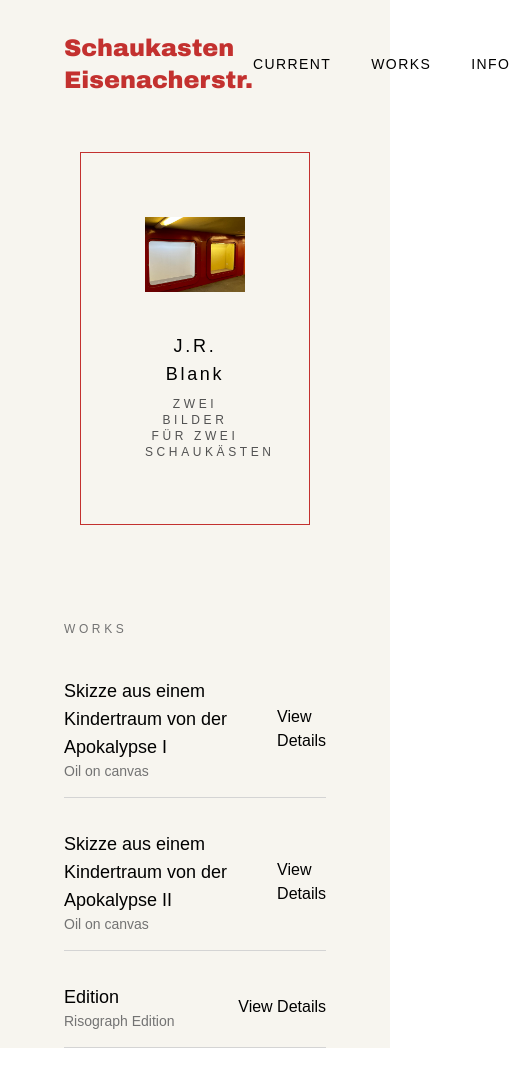
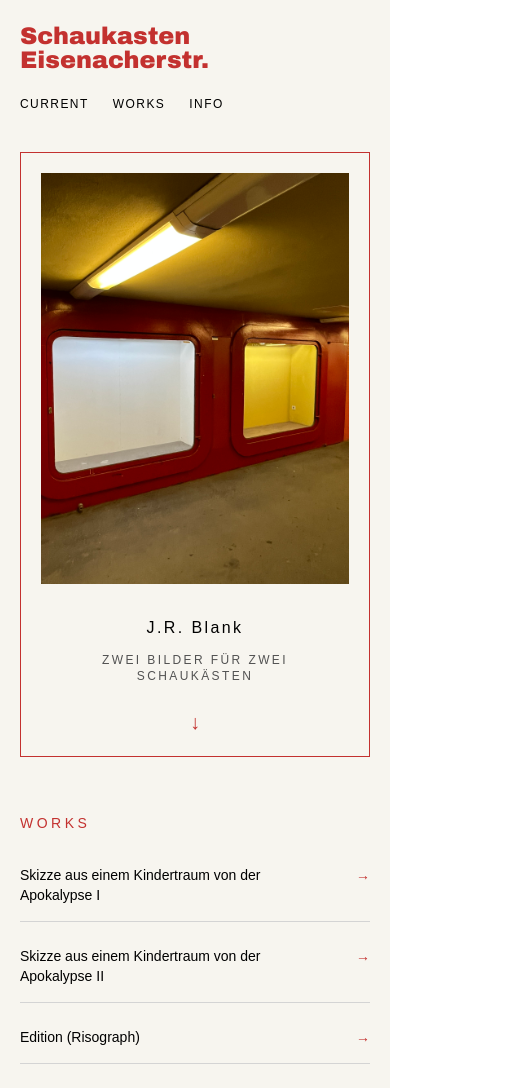
Before and after one commit to jr0blank/schaukasten-eisenacher, a Next.js app: page / in a window 390 px wide. Shown: the whole page, 510 px wide, since content can reach past the window. Before the commit the page ends 1048 px from the top, so only its background shows below. Built offline with nearby package versions, Linux system fonts and the light colour scheme.

Commit message:
Fix mobile homepage layout

```diff
--- a/app/page.tsx
+++ b/app/page.tsx
@@ -1,6 +1,5 @@
+import Image from "next/image";
 import Link from "next/link";
-
-import Image from "next/image";
 import { Archivo_Black } from "next/font/google";
 
 const archivoBlack = Archivo_Black({
@@ -10,106 +9,78 @@ const archivoBlack = Archivo_Black({
 
 export default function Home() {
   return (
-    <main className="min-h-screen bg-[#f7f5ef] text-black">
+    <main className="min-h-screen bg-[#f7f5ef] text-black px-5 py-6 md:px-16 md:py-8">
 
-      {/* Header */}
-
-      <header className="flex justify-between items-center px-16 pt-8 pb-14">
-
-        <h1 className={`${archivoBlack.className} text-[#c3312f] text-2xl`}>
+      <header className="mb-10 flex flex-col gap-6 md:flex-row md:items-center md:justify-between">
+        <h1 className={`${archivoBlack.className} text-[#c3312f] text-2xl leading-none md:text-xl`}>
           Schaukasten Eisenacherstr.
-
-
         </h1>
 
-        <nav className="flex gap-10 text-sm tracking-widest uppercase">
-
-
+        <nav className="flex gap-6 text-xs tracking-[0.12em] uppercase md:text-sm">
           <Link href="/">Current</Link>
           <Link href="/works">Works</Link>
           <Link href="/info">Info</Link>
-
         </nav>
-
       </header>
 
-      {/* Hero */}
+      <section className="border border-[#c3312f] p-5 md:p-10">
 
-      <section className="mx-20 border border-[#c3312f] p-16">
-
-        <div className="aspect-[4/3] relative overflow-hidden">
         <Image
           src="/images/placeholder.jpeg"
-    alt="Schaukasten placeholder"
-    fill
-    className="object-cover object-center"
+          alt="Installation view"
+          width={1400}
+          height={1000}
+          className="w-full h-auto"
           priority
         />
-        </div>
 
-        <div className="text-center mt-10">
-
-          <h2 className="text-lg font-light tracking-[0.15em]">
+        <div className="mt-8 text-center">
+          <h2 className="text-base font-light tracking-[0.15em]">
             J.R. Blank
           </h2>
 
-          <p className="mt-2 text-xs uppercase tracking-[0.3em] text-neutral-600">
+          <p className="mt-3 text-xs uppercase tracking-[0.2em] text-neutral-600">
             Zwei Bilder für zwei Schaukästen
           </p>
 
+          <div className="mt-6 text-[#c3312f] text-xl">
+            ↓
           </div>
+        </div>
+      </section>
 
-      </section>
-<section className="mx-16 mt-24">
-
-  <h2 className="text-xs uppercase tracking-[0.3em] text-neutral-500 mb-10">
+      <section className="mt-14">
+        <h2 className="mb-8 text-sm uppercase tracking-[0.25em] text-[#c3312f]">
           Works
         </h2>
 
-  <div className="space-y-8">
+        <div className="space-y-6 text-sm">
+          <Link
+            href="/works/skizze-aus-einem-kindertraum-von-der-apokalypse-i"
+            className="flex justify-between gap-6 border-b border-neutral-300 pb-4"
+          >
+            <span>Skizze aus einem Kindertraum von der Apokalypse I</span>
+            <span className="text-[#c3312f]">→</span>
+          </Link>
 
-    <div className="flex justify-between items-center border-b border-neutral-300 pb-4">
-      <div>
-        <h3 className="text-lg">Skizze aus einem Kindertraum von der Apokalypse I</h3>
-        <p className="text-sm text-neutral-500">
-          Oil on canvas
-        </p>
-      </div>
+          <Link
+            href="/works/skizze-aus-einem-kindertraum-von-der-apokalypse-ii"
+            className="flex justify-between gap-6 border-b border-neutral-300 pb-4"
+          >
+            <span>Skizze aus einem Kindertraum von der Apokalypse II</span>
+            <span className="text-[#c3312f]">→</span>
+          </Link>
 
-      <Link href="/works">
-        View Details
+          <Link
+            href="/works/edition"
+            className="flex justify-between gap-6 border-b border-neutral-300 pb-4"
+          >
+            <span>Edition (Risograph)</span>
+            <span className="text-[#c3312f]">→</span>
           </Link>
         </div>
+      </section>
 
-    <div className="flex justify-between items-center border-b border-neutral-300 pb-4">
-      <div>
-        <h3 className="text-lg">Skizze aus einem Kindertraum von der Apokalypse II</h3>
-        <p className="text-sm text-neutral-500">
-          Oil on canvas
-        </p>
-      </div>
-
-      <Link href="/works">
-        View Details
-      </Link>
-    </div>
-
-    <div className="flex justify-between items-center border-b border-neutral-300 pb-4">
-      <div>
-        <h3 className="text-lg">Edition</h3>
-        <p className="text-sm text-neutral-500">
-          Risograph Edition
-        </p>
-      </div>
-
-      <Link href="/works">
-        View Details
-      </Link>
-    </div>
-
-  </div>
-
-</section>
     </main>
   );
 }
```
Lines whose indentation alone changed are shown as unchanged.
